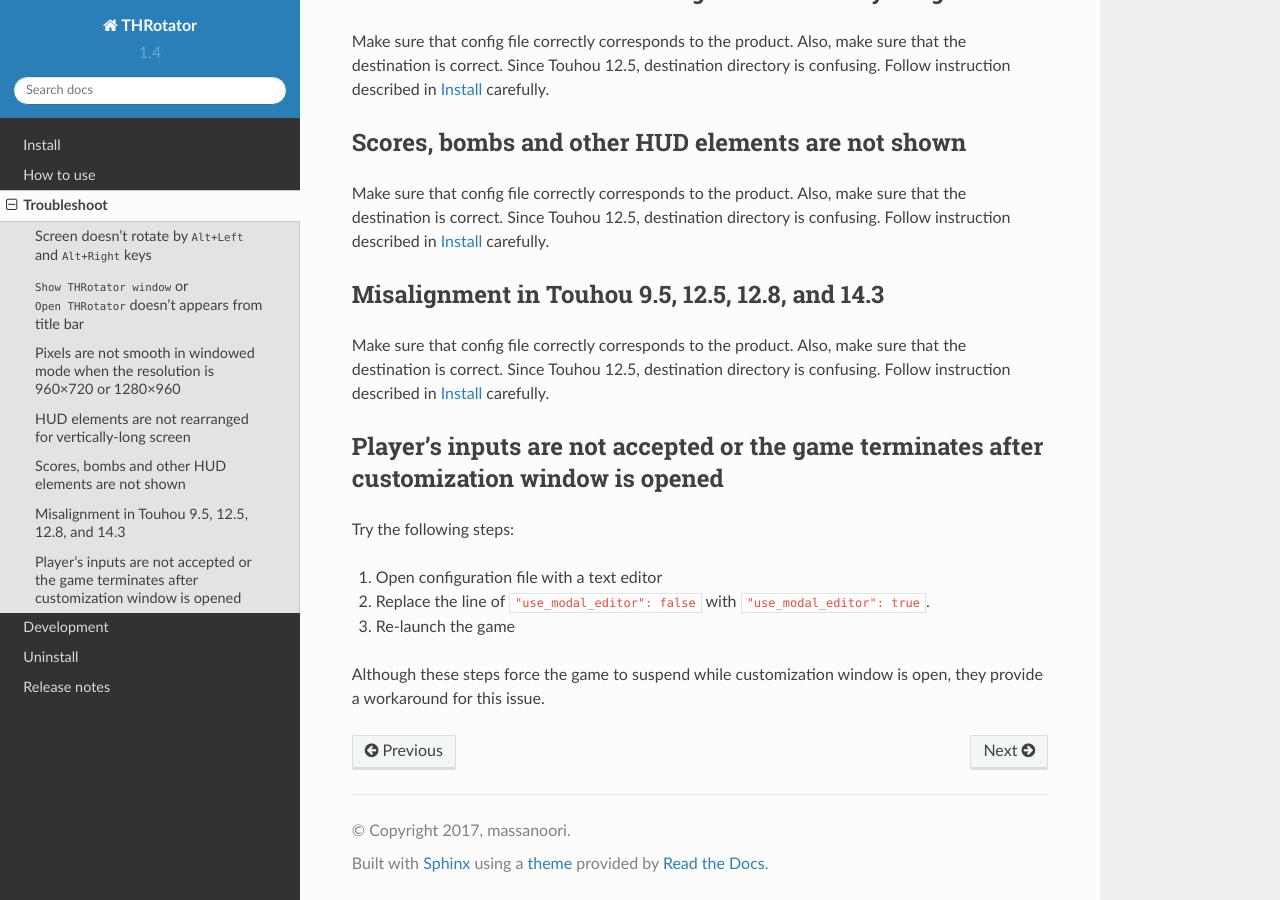
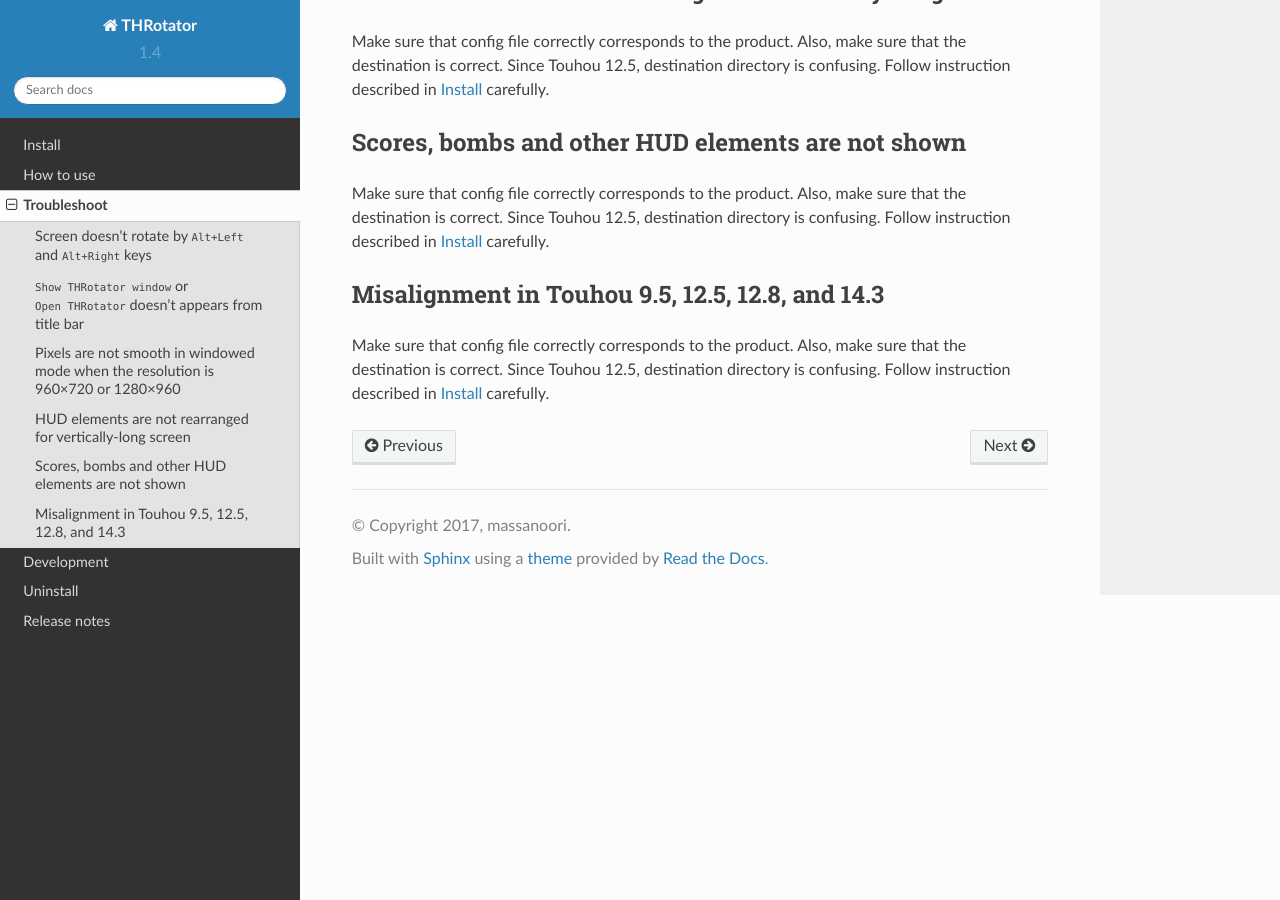
Before and after one commit to massanoori/THRotator-manual, a Sphinx documentation site: the page built from docs/pages/troubleshoot.rst, in a window 1280 px wide and 900 px high, scrolled down 784 px. Built offline with Sphinx 7.4.7 and the Read the Docs theme 2.0.0, drawn with Linux system fonts in a browser that asks for light colours.

Commit message:
Fix unnecessary troubleshoot

```diff
--- a/docs/pages/troubleshoot.rst
+++ b/docs/pages/troubleshoot.rst
@@ -51,16 +51,3 @@
 Also, make sure that the destination is correct.
 Since Touhou 12.5, destination directory is confusing.
 Follow instruction described in :doc:`install` carefully.
-
-
-Player's inputs are not accepted or the game terminates after customization window is opened
-=================================================================================================
-
-Try the following steps:
-
-1. Open configuration file with a text editor
-2. Replace the line of ``"use_modal_editor": false`` with ``"use_modal_editor": true``.
-3. Re-launch the game
-
-Although these steps force the game to suspend while customization window is open,
-they provide a workaround for this issue.
```
Also changed, not shown: 1 other file.
